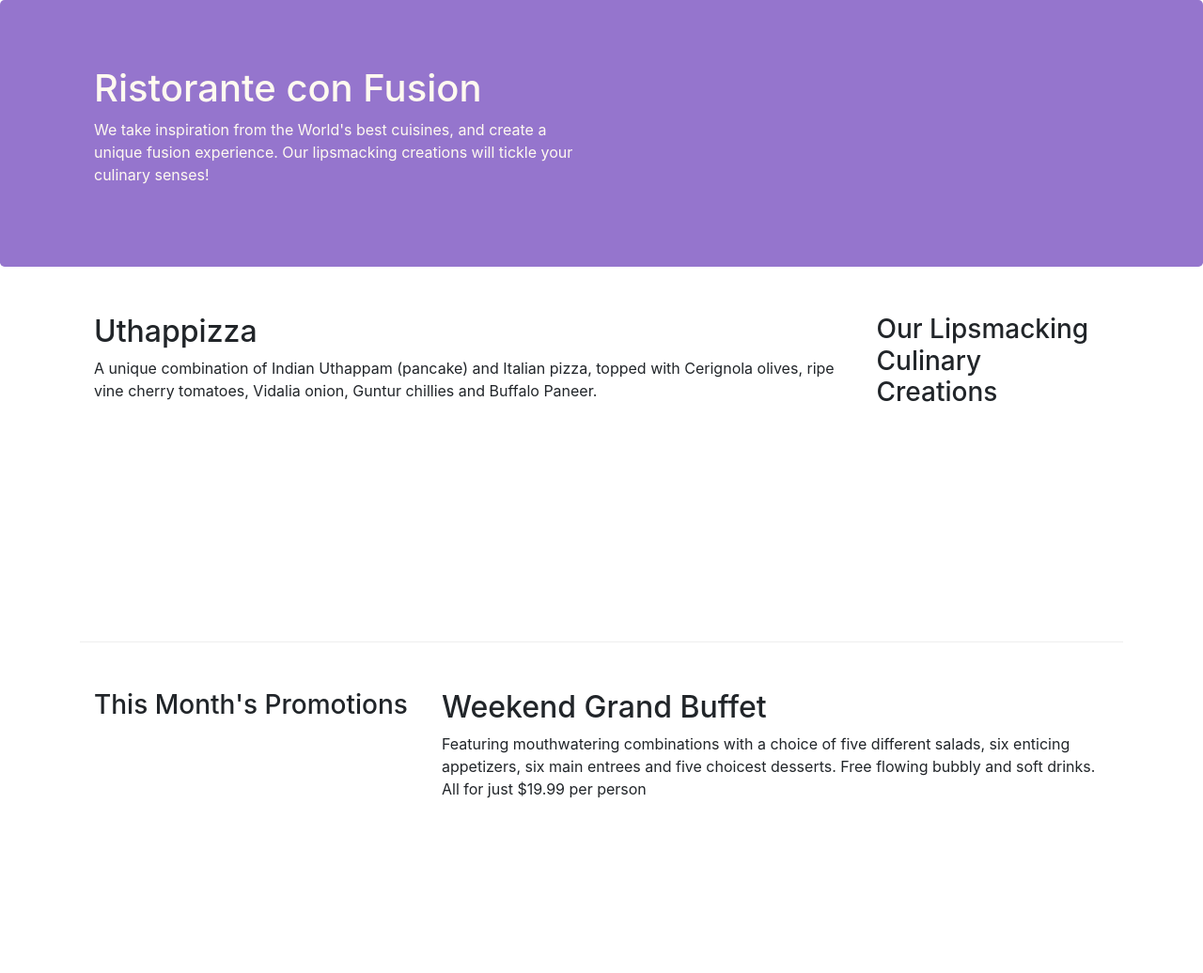
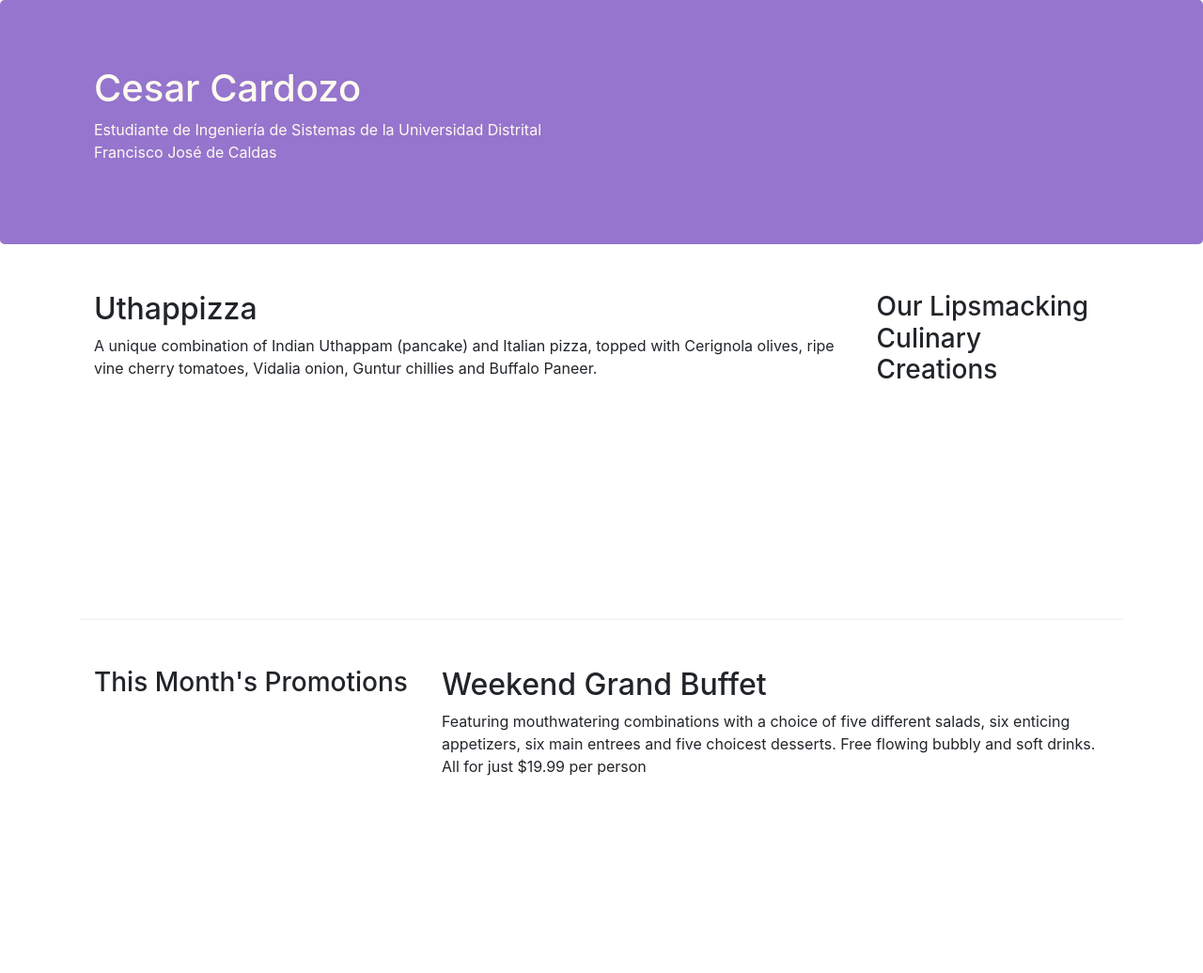
Before and after one commit to IntyKillaRaymi/IntyKillaRaymi.github.io, a plain HTML site: page index.html in a window 1280 px wide. Shown: the top 1036 px of the page at 94% size. Drawn offline with nearby package versions, Linux system fonts and the light colour scheme.

Commit message:
Header modified

```diff
--- a/index.html
+++ b/index.html
@@ -1,5 +1,5 @@
 <!DOCTYPE html>
-<html lang="en">
+<html lang="es">
 
 <head>
     <meta charset="utf-8">
@@ -8,7 +8,7 @@
 
     <link rel="stylesheet" href="CSS/Styles.css">
 
-    <title>Cesar Cardozo</title>
+    <title>Cesar Cardozo - Portaflio</title>
 </head>
 
 <body>
@@ -17,8 +17,8 @@
         <div class="container">
             <div class="row row-header">
                 <div class="col-12 col-sm-6">
-                    <h1>Ristorante con Fusion</h1>
-                    <p>We take inspiration from the World's best cuisines, and create a unique fusion experience. Our lipsmacking creations will tickle your culinary senses!</p>
+                    <h1>Cesar Cardozo</h1>
+                    <p>Estudiante de Ingeniería de Sistemas de la Universidad Distrital Francisco José de Caldas</p>
                 </div>
                 <div>
                 </div>
```
